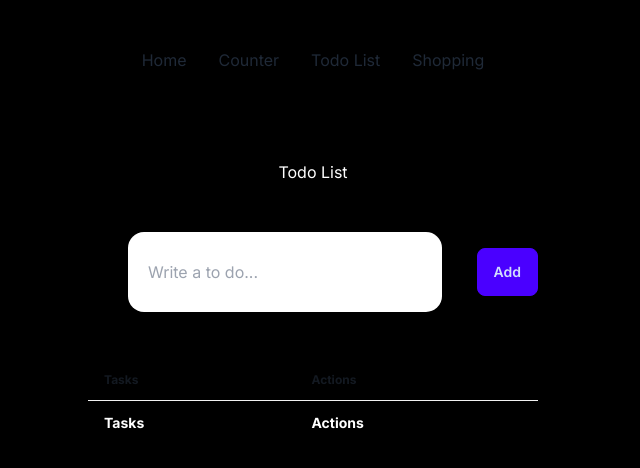
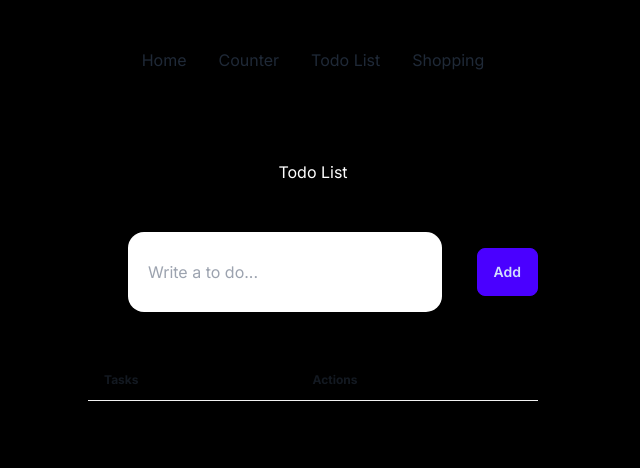
Before and after one commit to Saedddd/ThreeProjectsRTK, a Next.js app: page /todo in a window 1280 px wide. Shown: the top 468 px of the page, without its empty margins (327-967 px from the left). Built offline with nearby package versions, Linux system fonts and the light colour scheme.

Commit message:
Preparing the task list

```diff
--- a/package.json
+++ b/package.json
@@ -13,6 +13,7 @@
     "next": "14.1.0",
     "react": "^18",
     "react-dom": "^18",
+    "react-icons": "^5.0.1",
     "react-redux": "^9.1.0",
     "redux-persist": "^6.0.0"
   },
--- a/src/entities/TodoTask/types/index.ts
+++ b/src/entities/TodoTask/types/index.ts
@@ -1,4 +1,8 @@
 export interface ITask {
-    id: number;
+    id: string;
     text: string;
 }
+
+export interface ITodoList{
+    task: ITask[]
+}
--- a/src/entities/TodoTask/ui/TodoTask.tsx
+++ b/src/entities/TodoTask/ui/TodoTask.tsx
@@ -1,8 +1,10 @@
 import React from 'react'
 
-import { ITask } from '../types'
+import { ITodoList } from '../types'
 
-const TodoTask = ({id, text} : ITask) => {
+import DeleteEditTask from '@/features/DelleteEditTask'
+
+const TodoTask:React.FC<ITodoList> = ({task}) => {
   return (
     <>
     <div>
@@ -17,8 +19,13 @@ const TodoTask = ({id, text} : ITask) => {
                 </thead>
                 <tbody>
                 {/* row 1 */}
-                        <th>Tasks</th>
-                        <th>Actions</th>
+                    {task && task.map(task =>(
+                        <DeleteEditTask
+                            key={task.id}
+                            task={task}
+                        />
+                    ))
+                }
                 </tbody>
             </table>
         </div>
--- /dev/null
+++ b/src/features/DelleteEditTask/index.ts
@@ -0,0 +1,2 @@
+import DeleteEditTask from "./ui/DeleteEditTask";
+export default DeleteEditTask
--- /dev/null
+++ b/src/features/DelleteEditTask/types/index.ts
@@ -0,0 +1,5 @@
+import { ITask } from "@/entities/TodoTask/types";
+
+export interface TaskProps {
+    task: ITask
+}
--- /dev/null
+++ b/src/features/DelleteEditTask/ui/DeleteEditTask.tsx
@@ -0,0 +1,41 @@
+'use client'
+
+import React, { useState } from 'react'
+
+import { FiTrash2 } from "react-icons/fi";
+import { FiEdit } from "react-icons/fi";
+
+import { TaskProps } from '../types'
+import Modal from '@/shared/ui/Modal';
+
+const DeleteEditTask:React.FC<TaskProps> = ({task}) => {
+    const [isOpen, setIsOpen] = useState<boolean>(false)
+
+
+  return (
+    <>
+        <tr key={task.id}>
+            <td className='w-full'>{task.text}</td>
+            <td  className='flex gap-5 cursor-pointer'>
+                <FiTrash2 />
+
+                <Modal
+                    isOpen={isOpen}
+                    onClose={() => setIsOpen(false)}
+                >
+                    <input
+                        type="text"
+
+
+                    />
+                </Modal>
+
+                <FiEdit />
+            </td>
+        </tr>
+
+    </>
+  )
+}
+
+export default DeleteEditTask
--- /dev/null
+++ b/src/widgets/TodoDetails/types/index.ts
@@ -0,0 +1,5 @@
+import { ITask } from "@/entities/TodoTask/types";
+
+export interface ITodoList {
+    task: ITask[]
+}
--- a/src/widgets/TodoDetails/ui/TodoDetails.tsx
+++ b/src/widgets/TodoDetails/ui/TodoDetails.tsx
@@ -2,7 +2,9 @@ import TodoTask from '@/entities/TodoTask/ui/TodoTask'
 import TodoForm from '@/features/TodoForm'
 import React from 'react'
 
-const TodoDetails = () => {
+
+
+const TodoDetails= () => {
   return (
     <>
 
@@ -11,7 +13,7 @@ const TodoDetails = () => {
         </div>
 
         <div className="">
-            <TodoTask id={0} text={''}/>
+            <TodoTask id={''} text={''}/>
         </div>
     </>
   )
```
Also changed, not shown: 1 other file (tests, documents, lock files or other folders).
